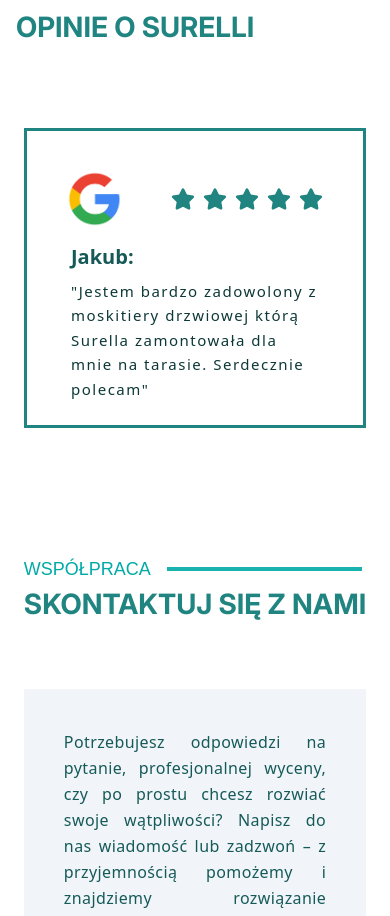
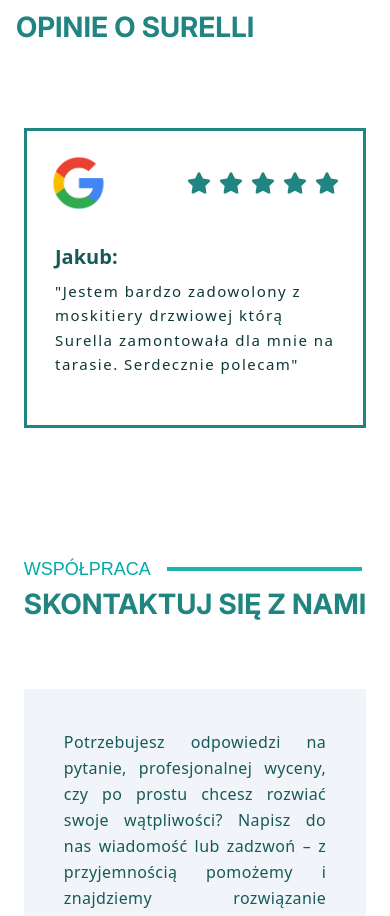
Before and after one commit to Hosuqa/Surella, a React (Vite) app: page / in a window 390 px wide. Shown: the part 4523-5439 px from the top of the page. Built offline with nearby package versions, Linux system fonts and the light colour scheme; no server answers; a web font is replaced by a local one.

Commit message:
[FIX[ - Review sizes, review txt

```diff
--- a/src/Review.json
+++ b/src/Review.json
@@ -6,10 +6,6 @@
     {
         "name": "Jakub",
         "text": "Jestem bardzo zadowolony z moskitiery drzwiowej którą Surella zamontowała dla mnie na tarasie. Serdecznie polecam"
-    },
-    {
-        "name": "Mateusz",
-        "text": "Pomocny fachowiec"
     },
     {
         "name": "Ewa",
@@ -21,6 +17,6 @@
     },
     {
         "name": "Agata",
-        "text": "wszystko super i profesjonalnie zrobione od początku do końca, bardzo polecam!!"
+        "text": "Wszystko super i profesjonalnie zrobione od początku do końca, bardzo polecam!!"
     }
   ]
--- a/src/components/sections/Review.tsx
+++ b/src/components/sections/Review.tsx
@@ -25,8 +25,8 @@ interface Review {
 
 
 const ReviewCard2 = (props: Props) => (
-  <div className="bg-white border-[3px] border-surella-600 select-none w-full h-full max-w-[800px] justify-beween flex flex-col px-10 py-6">
-    <div className="flex justify-between items-center">
+  <div className="bg-white border-[3px] border-surella-600 select-none w-full h-fit min-h-[300px] max-w-[800px] justify-beween flex flex-col px-6 md:px-10 py-2 md:py-6">
+    <div className="flex justify-between items-center mb-4 md:mb-2">
       <img src={google} alt="" className="w-14 h-14 my-4 "/>
       <div className="flex text-surella-600 gap-2">
         <FaStar className="h-6 w-6"/>
```
